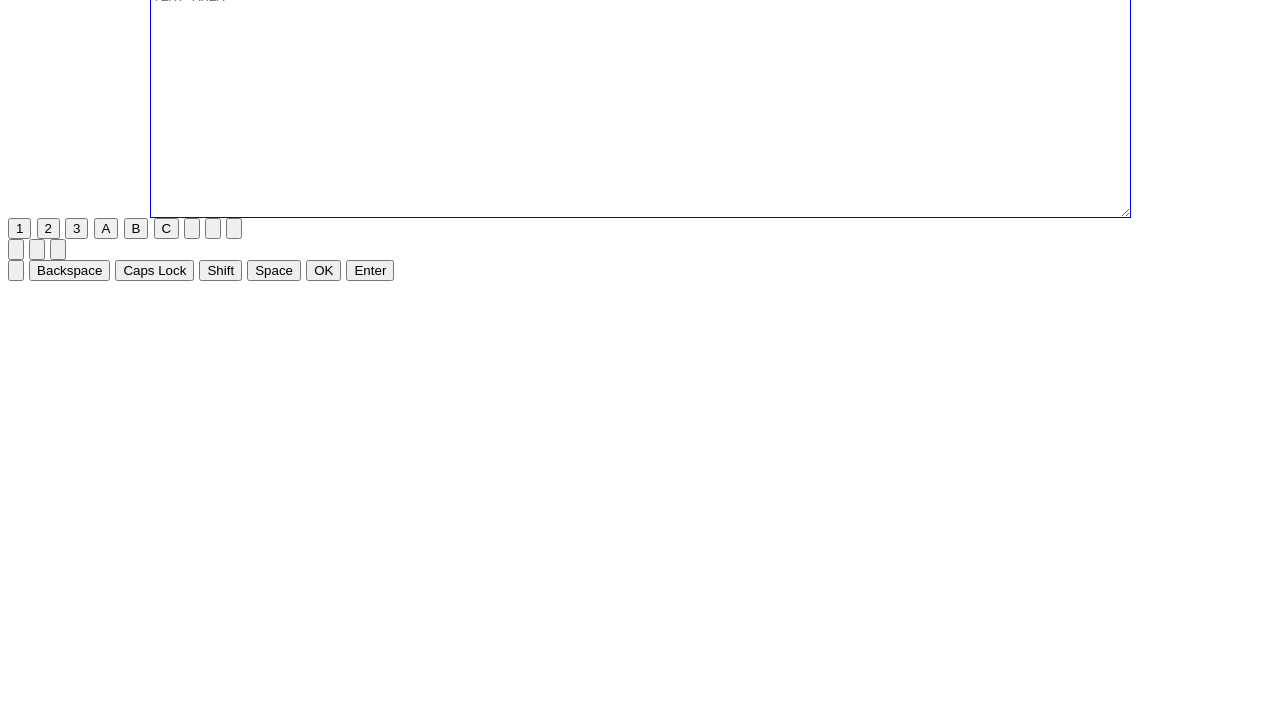
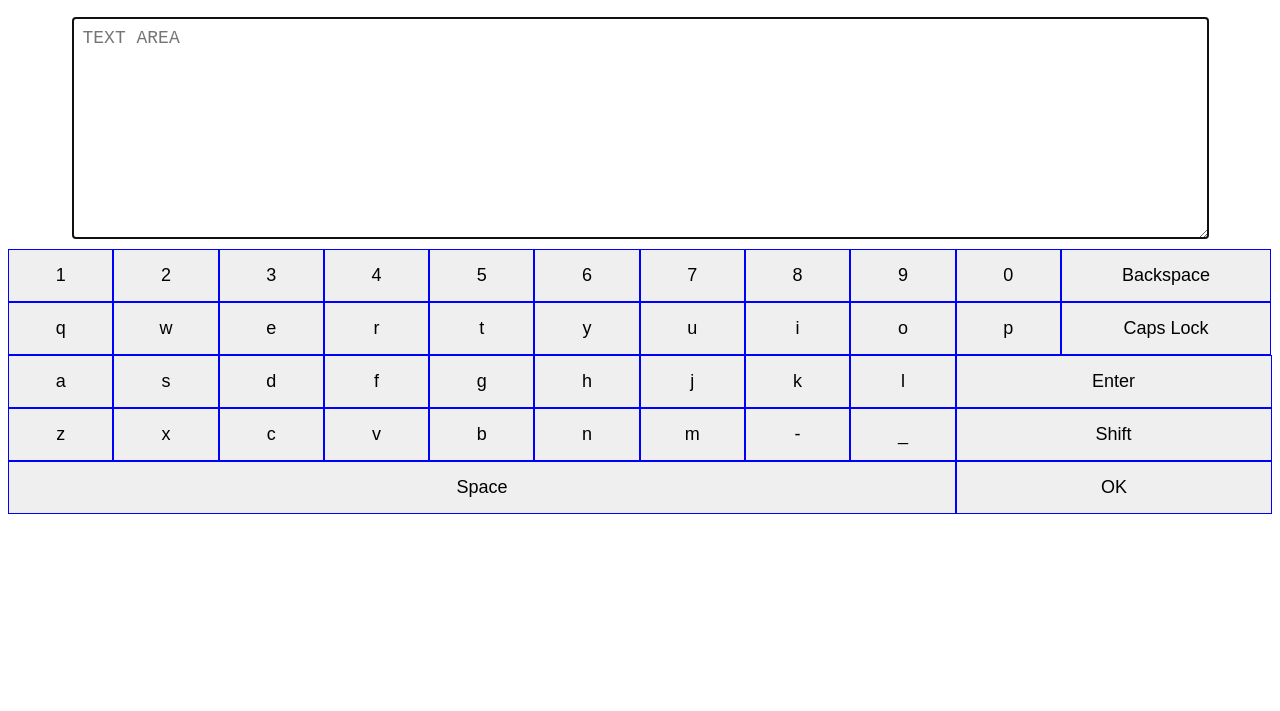
Before and after one commit to jadilovic/Day20-21, a website: page ex01/src/index.html in a window 1280 px wide. Shown: the part 89-800 px from the top of the page. Drawn offline with Linux system fonts and the light colour scheme.

Commit message:
final commit

```diff
--- a/ex01/src/index.css
+++ b/ex01/src/index.css
@@ -1,13 +1,31 @@
+html {
+  font-family: "Lucida Sans", sans-serif;
+}
+
 * {
   box-sizing: border-box;
 }
 
-textarea {
-  color: blue;
-  border-color: blue;
+.header {
+  background-color: #9933cc;
+  color: #ffffff;
+  padding: 15px;
+}
+
+div.justified {
+  display: flex;
+  justify-content: center;
+  padding: 10px;
+}
+
+.header {
+  border: 1px solid red;
+  padding: 15px;
 }
 
 .row::after {
+  padding-left: 10%;
+  padding-right: 10%;
   content: "";
   clear: both;
   display: table;
@@ -16,6 +34,18 @@ textarea {
 [class*="col-"] {
   float: left;
   padding: 15px;
+  border: 1px solid blue;
+}
+
+textarea {
+  font-size: 18px;
+  color: blue;
+  border-color: blue;
+  padding: 10px;
+}
+
+.btn {
+  font-size: 18px;
 }
 
 .col-1 {
@@ -54,18 +84,3 @@ textarea {
 .col-12 {
   width: 100%;
 }
-
-html {
-  font-family: "Lucida Sans", sans-serif;
-}
-
-.header {
-  background-color: #9933cc;
-  color: #ffffff;
-  padding: 15px;
-}
-
-div.justified {
-  display: flex;
-  justify-content: center;
-}
--- a/ex01/src/index.html
+++ b/ex01/src/index.html
@@ -4,48 +4,92 @@
     <meta charset="UTF-8" />
     <meta name="viewport" content="width=device-width,initial-scale=1" />
     <title>Virtual Keyboard</title>
-    <link rel="stylesheet" href="/ex01/src/index.css">
+    <link rel="stylesheet" href="/ex01/src/index.css" />
   </head>
+  <!-- Heading -->
   <div class="justified">
     <header><h2>Virtual Keyboard</h2></header>
   </div>
-  <!-- onload="load();"-->
+  <!-- Text Area-->
   <body>
     <div class="justified">
-      <textarea id="tbInput" name="w3review" rows="15" cols="120" placeholder="TEXT AREA"></textarea>
+      <textarea
+        id="tbInput"
+        name="w3review"
+        rows="10"
+        cols="100"
+        placeholder="TEXT AREA"
+        autofocus
+      ></textarea>
     </div>
-    <!--
-    <input id="tbInput" type="text" />
--->
-    <div id="VirtualKey">
-      <button id="btn1" type="button" value="1" onclick="input(this);">1</button>
-      <button id="btn2" type="button" value="2" onclick="input(this);">2</button>
-      <button id="btn3" type="button" value="3" onclick="input(this);">3</button>
-      <!--
-      <input id="btn2" type="button" onclick="input(this);" />
-      <input id="btn3" type="button" onclick="input(this);" />
-      -->
-      <button class="btn" id="btnA" type="button" value="a">A</button>
-      <button class="btn" id="btnB" type="button" value="b">B</button>
-      <button class="btn" id="btnC" type="button" value="c">C</button>
-
-      <input id="btn4" type="button" onclick="input(this);" />
-      <input id="btn5" type="button" onclick="input(this);" />
-      <input id="btn6" type="button" onclick="input(this);" />
-      <br />
-      <input id="btn7" type="button" onclick="input(this);" />
-      <input id="btn8" type="button" onclick="input(this);" />
-      <input id="btn9" type="button" onclick="input(this);" />
-      <br />
-      <input id="btn0" type="button" onclick="input(this)" />
-      <button class="btn" id="btnDel" type="button" value="Backspace">Backspace</button>
-      <button class="btn" id="btnCapsLock" type="button" value="Capslock">Caps Lock</button>
-      <button class="btn" id="btnShift" type="button" value="Shift">Shift</button>
-      <button class="btn" id="btnSpace" type="button" value=" ">Space</button>
-      <button class="btn" id="btnSubmit" type="button" value="OK">OK</button>
-      <button class="btn" id="btnEnter" type="button" value="Enter">Enter</button>
+    <!-- First Row -->
+    <div class="row">
+      <button class="btn col-1" type="text" value="1">1</button>
+      <button class="btn col-1" type="text" value="2">2</button>
+      <button class="btn col-1" type="text" value="3">3</button>
+      <button class="btn col-1" type="text" value="4">4</button>
+      <button class="btn col-1" type="text" value="5">5</button>
+      <button class="btn col-1" type="text" value="6">6</button>
+      <button class="btn col-1" type="text" value="7">7</button>
+      <button class="btn col-1" type="text" value="8">8</button>
+      <button class="btn col-1" type="text" value="9">9</button>
+      <button class="btn col-1" type="text" value="0">0</button>
+      <button class="btn col-2" id="btnDel" type="text" value="Backspace">
+        Backspace
+      </button>
     </div>
-
+    <!-- Second Row -->
+    <div class="row">
+      <button class="btn col-1" type="text" value="q">q</button>
+      <button class="btn col-1" type="text" value="w">w</button>
+      <button class="btn col-1" type="text" value="e">e</button>
+      <button class="btn col-1" type="text" value="r">r</button>
+      <button class="btn col-1" type="text" value="t">t</button>
+      <button class="btn col-1" type="text" value="y">y</button>
+      <button class="btn col-1" type="text" value="u">u</button>
+      <button class="btn col-1" type="text" value="i">i</button>
+      <button class="btn col-1" type="text" value="o">o</button>
+      <button class="btn col-1" type="text" value="p">p</button>
+      <button class="btn col-2" id="btnCapsLock" type="text" value="Capslock">
+        Caps Lock
+      </button>
+    </div>
+    <!-- Third Row -->
+    <div class="row">
+      <button class="btn col-1" type="text" value="a">a</button>
+      <button class="btn col-1" type="text" value="s">s</button>
+      <button class="btn col-1" type="text" value="d">d</button>
+      <button class="btn col-1" type="text" value="f">f</button>
+      <button class="btn col-1" type="text" value="g">g</button>
+      <button class="btn col-1" type="text" value="h">h</button>
+      <button class="btn col-1" type="text" value="j">j</button>
+      <button class="btn col-1" type="text" value="k">k</button>
+      <button class="btn col-1" type="text" value="l">l</button>
+      <button class="btn col-3" id="btnEnter" type="text" value="Enter">
+        Enter
+      </button>
+    </div>
+    <!-- Fourth Row -->
+    <div class="row">
+      <button class="btn col-1" type="text" value="z">z</button>
+      <button class="btn col-1" type="text" value="x">x</button>
+      <button class="btn col-1" type="text" value="c">c</button>
+      <button class="btn col-1" type="text" value="v">v</button>
+      <button class="btn col-1" type="text" value="b">b</button>
+      <button class="btn col-1" type="text" value="n">n</button>
+      <button class="btn col-1" type="text" value="m">m</button>
+      <button class="btn col-1" type="text" value="-">-</button>
+      <button class="btn col-1" type="text" value="_">_</button>
+      <button class="btn col-3" id="btnShift" type="text" value="Shift">
+        Shift
+      </button>
+    </div>
+    <!--<input id="btn4" type="button" onclick="input(this);" />-->
+    <!-- Fifth Row-->
+    <div class="row">
+      <button class="btn col-9" id="btnSpace" type="text" value=" ">Space</button>
+      <button class="btn col-3" id="btnSubmit" type="text" value="OK">OK</button>
+    </div>
     <script src="/ex01/src/index.js"></script>
   </body>
 </html>
```
